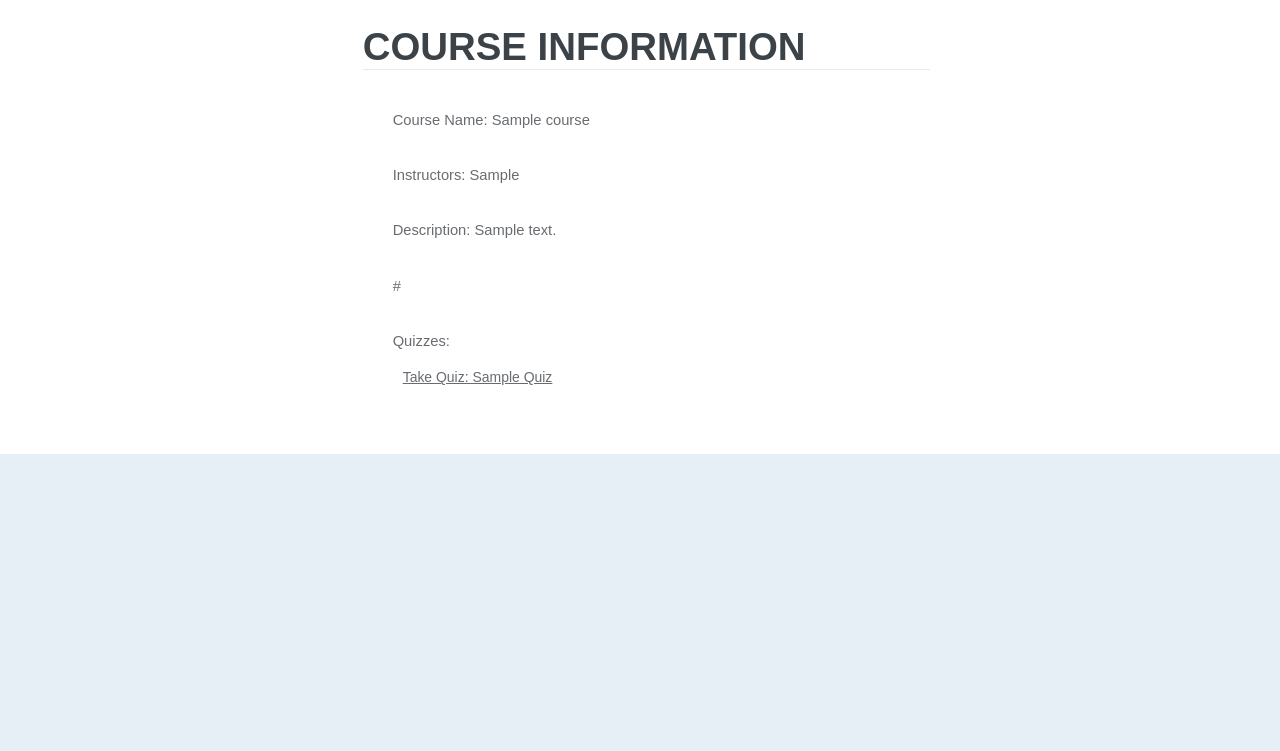
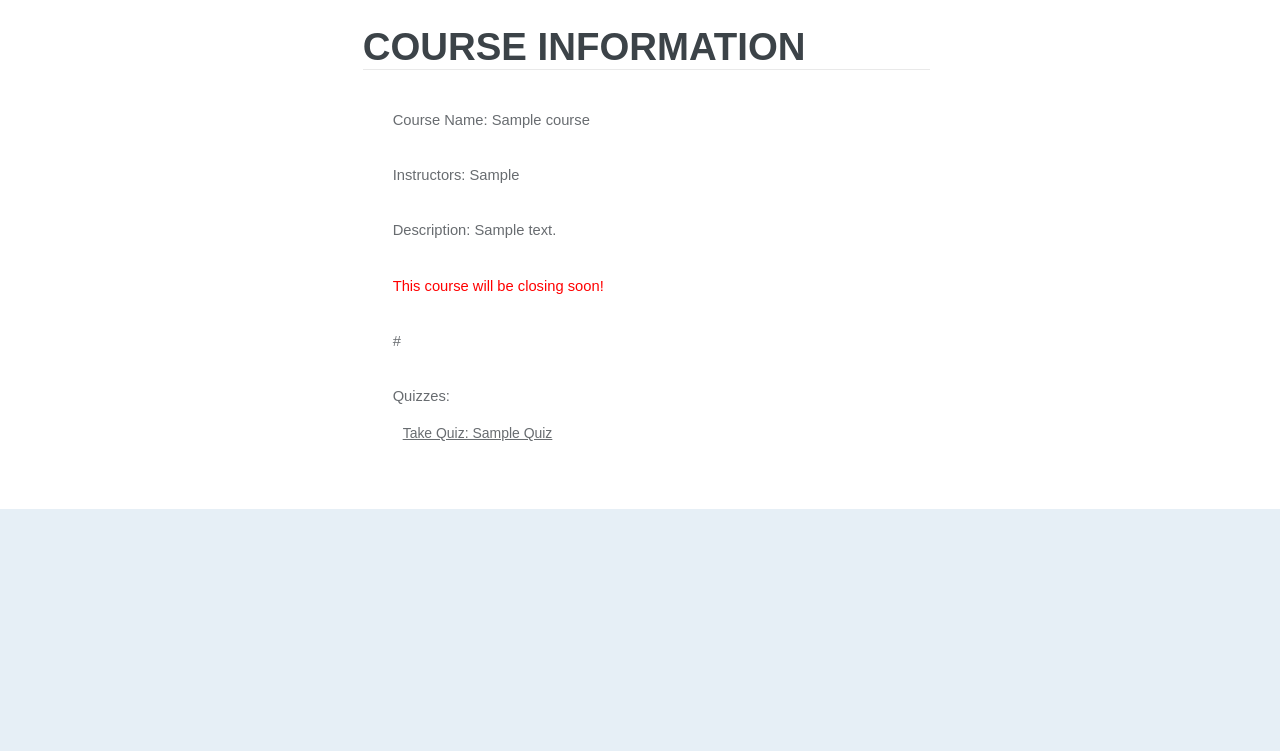
Before and after one commit to justin-f-perez/rj2, a Django app: page /courses/1/ in a window 1280 px wide. Shown: the part 143-894 px from the top of the page. Run offline with Django 3.2, Linux system fonts and the light colour scheme; a user stored in the database is signed in; tables that the repository leaves empty hold one stand-in row (values such as "Sample post").

Commit message:
Deprecation message and instructor

```diff
--- a/rj2/templates/rj2/CourseInfo.html
+++ b/rj2/templates/rj2/CourseInfo.html
@@ -37,6 +37,13 @@
 						{{ course.description }}
                                         </label>
                                     </div>
+                        {% if course.is_deprecated %}
+									<div>
+                                        <label style="color: red">
+						                 This course will be closing soon!
+                                        </label>
+                                    </div>
+						{% endif %}
 				    {% for lc in linked_content %}
 				    <div>
 					    <label> {{ lc.URL }} <label>
```
